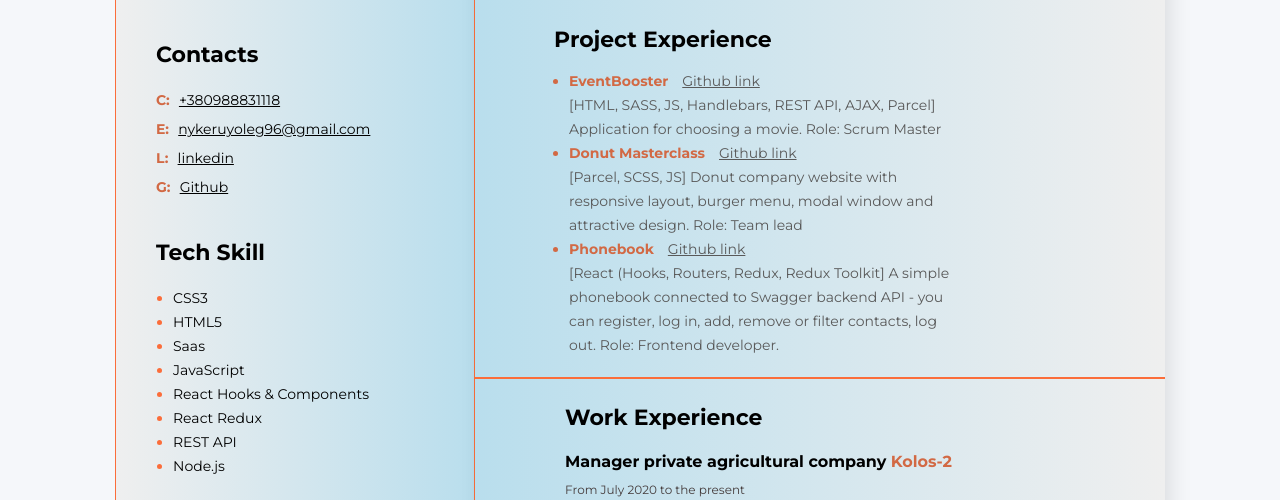
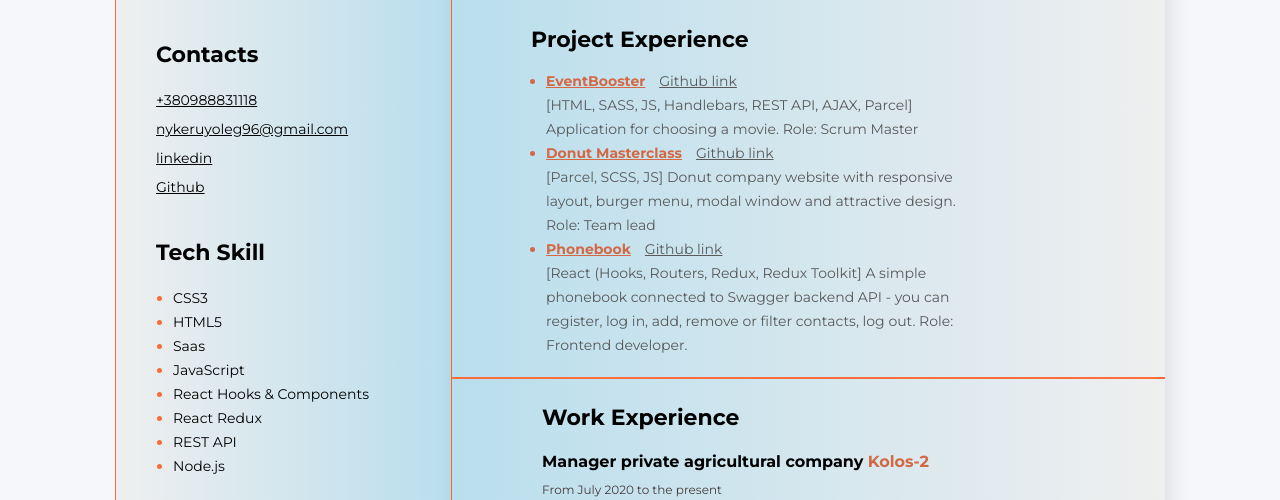
Before and after one commit to OlegNykerui/oleg_nykeruy_frontend, a plain HTML site: page index.html in a window 1280 px wide. Shown: the part 401-901 px from the top of the page. Drawn offline with Linux system fonts and the light colour scheme.

Commit message:
update foto

```diff
--- a/index.html
+++ b/index.html
@@ -43,7 +43,7 @@ and solve technical problems.
                     <h3 class="title" >Project Experience</h3>
                     <ul class="projects_list">
                         <li class="projects_item">
-                            EventBooster
+                             <a class="projects_item" href="https://yurii-bodnar.github.io/Project_event/">EventBooster</a>
                             <span class="project"> <a href="https://github.com/OlegNykerui/Project_event" class="project_link">Github link </a>
                                 <br>
                                 [HTML, SASS, JS, Handlebars, REST API, AJAX, Parcel]
@@ -51,7 +51,8 @@ Application for choosing a movie. Role: Scrum Master
 
                             </li >
                             <li class="projects_item">
-                                Donut Masterclass
+                                <a class="projects_item" href="https://mykolah1.github.io/roman-donat/">Donut Masterclass</a>
+
                                 <span class="project"> <a href="https://github.com/OlegNykerui/roman-donat" class="project_link">Github link </a>
                                     <br>
                                     [Parcel, SCSS, JS]
@@ -60,7 +61,8 @@ burger menu, modal window and attractive
 design. Role: Team lead
                                 </li>
                             <li class="projects_item">
-                                Phonebook
+                                <a class="projects_item" href="https://olegnykerui.github.io/goit-react-hw-8-phonebook/">Phonebook</a>
+
                                 <span class="project"> <a href="https://github.com/OlegNykerui/goit-react-hw-8-phonebook" class="project_link">Github link </a>
                                     <br>
                                     [React (Hooks, Routers, Redux, Redux Toolkit]
@@ -138,19 +140,19 @@ Frontend developer.
                 <h3 class="sidebar_tittle">Contacts</h3>
                 <div>
                     <p class="contacts_item">
-                <span class="contacts_type">C:</span>
+
                          <a href="tel:+0988831118" class="contacts_link">+380988831118</a>
                     </p>
                   <p class="contacts_item">
-                 <span class="contacts_type">E:</span>
+
                       <a href="mailto:nykeruyoleg96@gmail.com" class="contacts_link">nykeruyoleg96@gmail.com</a>
                 </p>
                   <p class="contacts_item">
-                 <span class="contacts_type">L:</span>
+
                       <a href="https://www.linkedin.com/in/%D0%BE%D0%BB%D0%B5%D0%B3-%D0%BD%D0%B8%D0%BA%D0%B5%D1%80%D1%83%D0%B9-a58ab7246/" class="contacts_link">linkedin</a>
                 </p>
                   <p class="contacts_item">
-                 <span class="contacts_type">G:</span>
+
                       <a href="https://github.com/OlegNykerui" class="contacts_link">Github</a>
                 </p>
                 </div>
@@ -188,7 +190,7 @@ Frontend developer.
            <div class="soft_skills">
                <h3 class="sidebar_tittle">Languages</h3>
                <ul class="soft_skills_link">
-                   <li class="soft_skills_items"><span class="soft_skills_text">Ukrainian  </span> </li>
+                   <li class="soft_skills_items"><span class="soft_skills_text">Ukrainian (native)  </span> </li>
                    <li class="soft_skills_items"><span class="soft_skills_text">English (intermediate)</span>  </li>
 
                </ul>
--- a/styles/styles.css
+++ b/styles/styles.css
@@ -221,7 +221,7 @@ body {
 }
 
 .image {
-  width: 360px;
+  width: 335px;
   height: 390px;
   margin-bottom: 0px;
 }
```
Also changed, not shown: img/2022-05-16 11.08.33.jpg.
